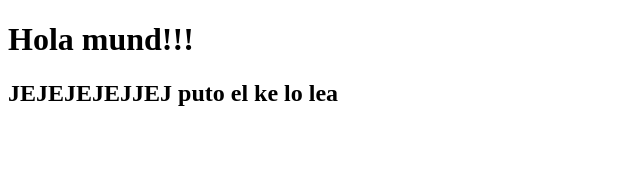
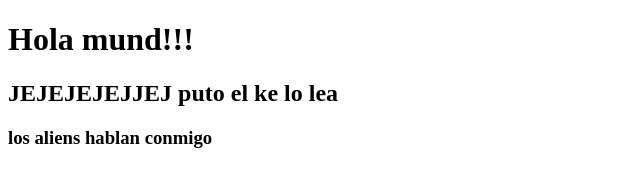
Before and after one commit to Livius-O/Helloworld, a plain HTML site: page index.html in a window 1280 px wide. Shown: the whole page, without its empty margins (0-640 px from the left). Drawn offline with Linux system fonts and the light colour scheme.

Commit message:
mensaje 21

```diff
--- a/index.html
+++ b/index.html
@@ -8,5 +8,6 @@
 <body>
     <h1>Hola mund!!!</h1>
     <h2>JEJEJEJEJJEJ puto el ke lo lea</h2>
+    <h3>los aliens hablan conmigo</h3>
 </body>
 </html>
```
